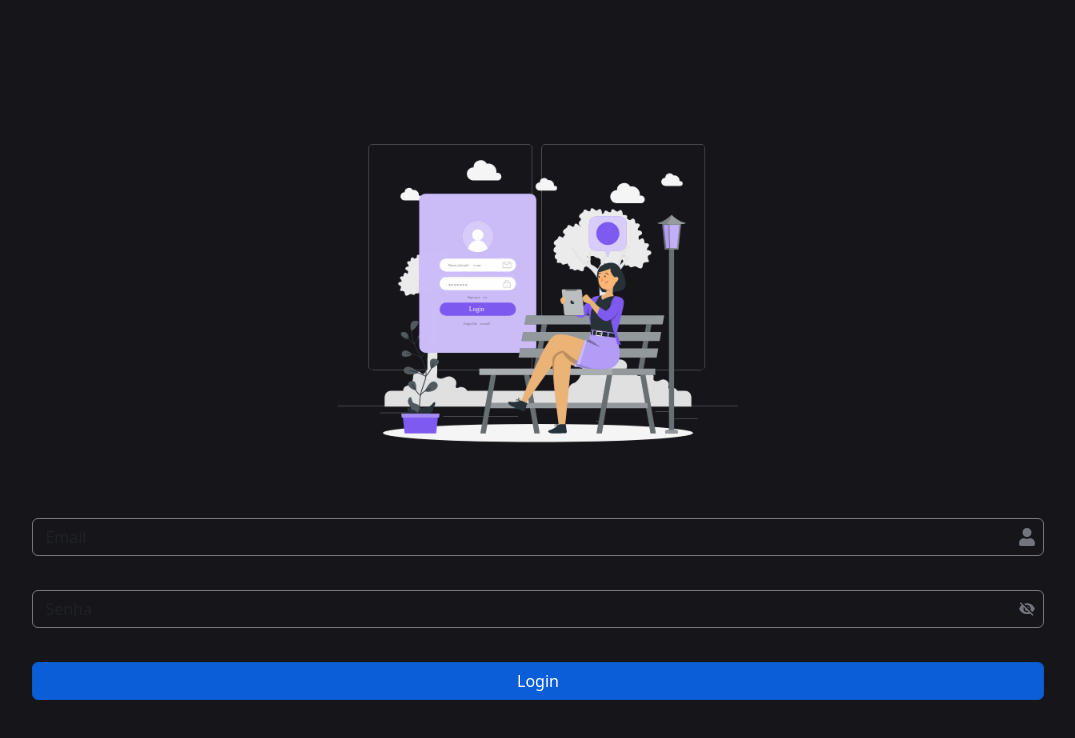
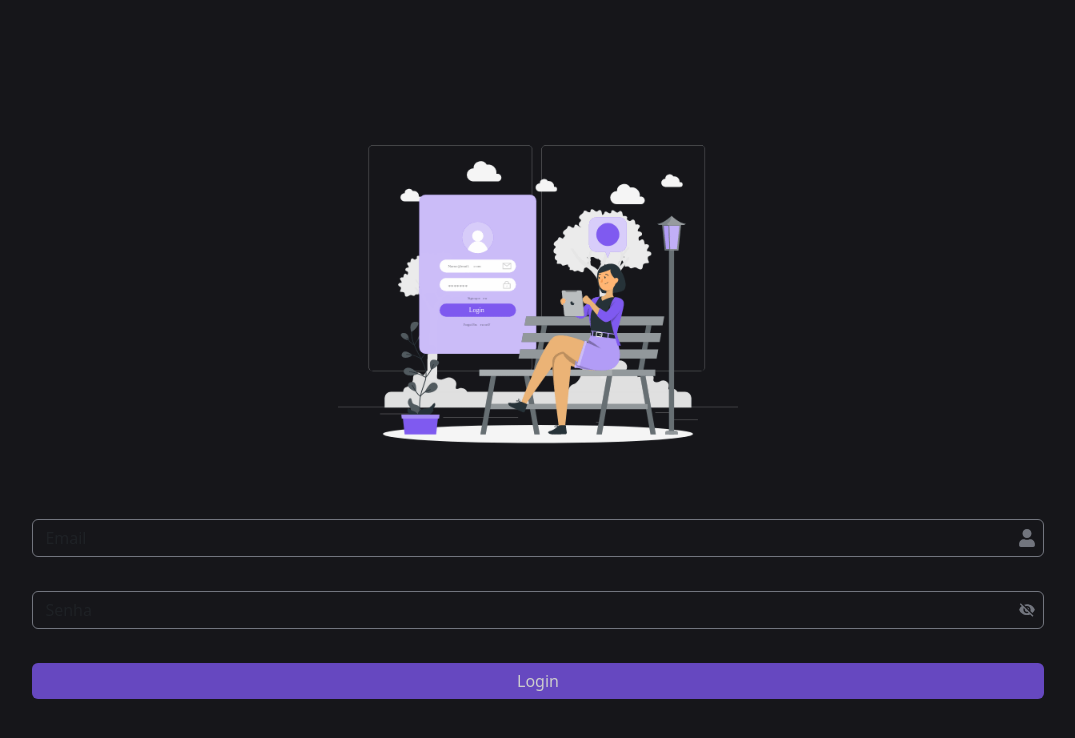
Before and after one commit to Lucas-Almeida-SD/AeK_Vitrine, a Next.js app: page /Login in a window 1280 px wide. In both pictures the pointer is over the button "Login". Shown: the top 738 px of the page, without its empty margins (102-1177 px from the left). Built offline with nearby package versions, Linux system fonts and the light colour scheme.

Commit message:
style: Adicionada estilização ao "hover" do botão

```diff
--- a/src/styles/Button.scss
+++ b/src/styles/Button.scss
@@ -1,5 +1,11 @@
 .btn-primary {
   background-color: var(--button);
-  border-color: var(--button);
+  border: none;
   color: var(--textButton);
+
+  &:hover {
+    background-color: var(--button);
+    border: none;
+    filter: brightness(0.8);
+  }
 }
```
